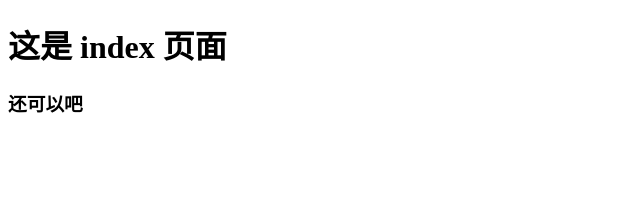
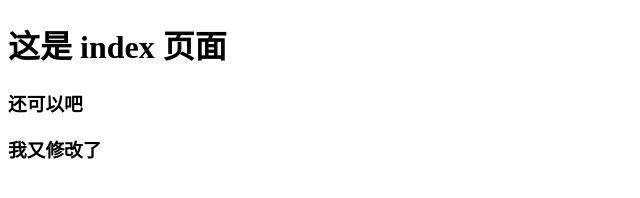
Before and after one commit to muguitar/project-02, a plain HTML site: page index.html in a window 1280 px wide. Shown: the whole page, without its empty margins (0-640 px from the left). Drawn offline with Linux system fonts and the light colour scheme.

Commit message:
修改了 index.html

```diff
--- a/index.html
+++ b/index.html
@@ -10,6 +10,7 @@
   <h1>这是 index 页面</h1>
 
   <h3>还可以吧</h3>
+  <h3>我又修改了</h3>
 <!--
 src：文件的路径，支持相对路径
 frameborder：区域边框的宽度，为了让'画中画'与邻近的内容相融合，常设置为0。（不写会有一个border）
```
